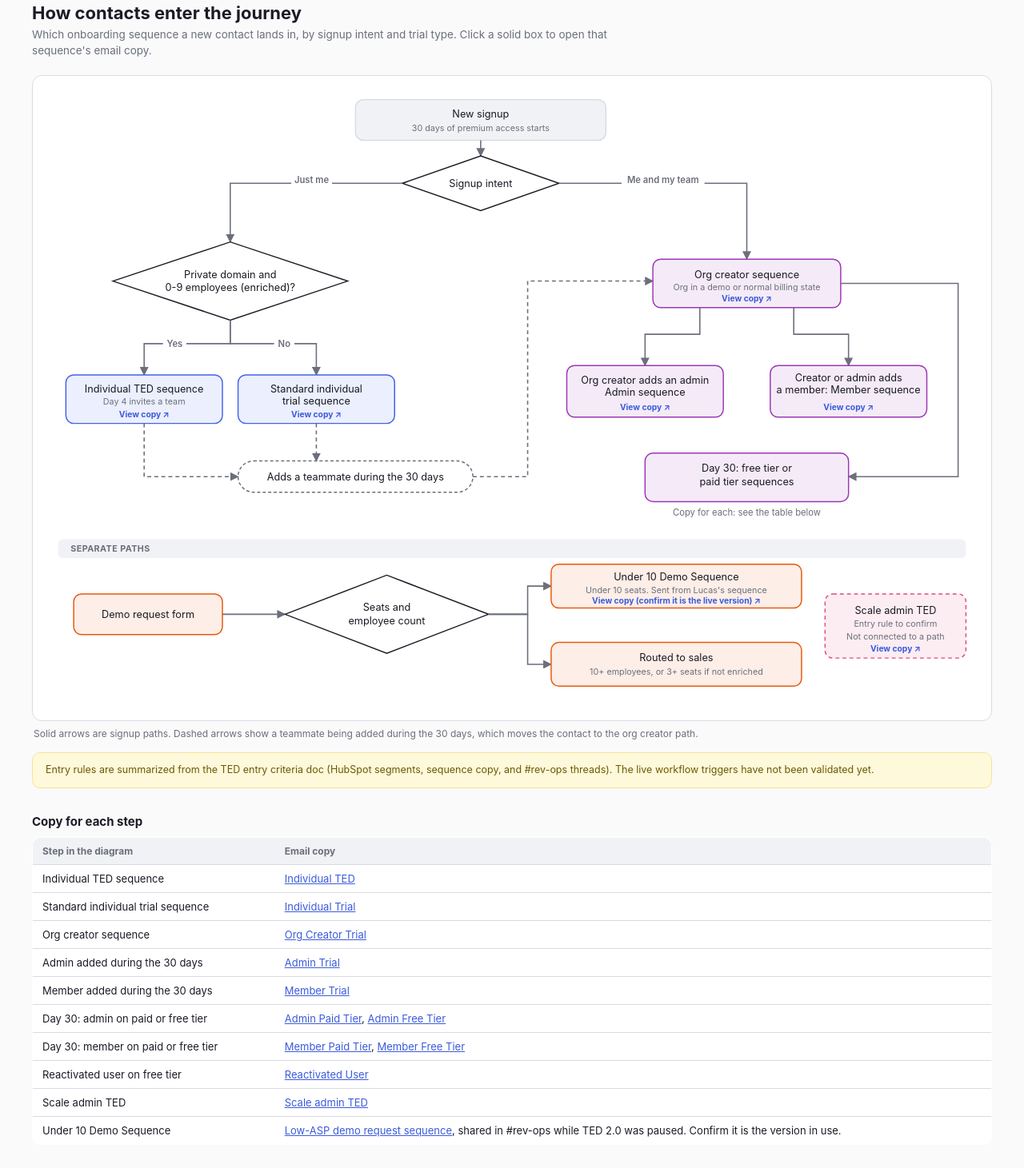
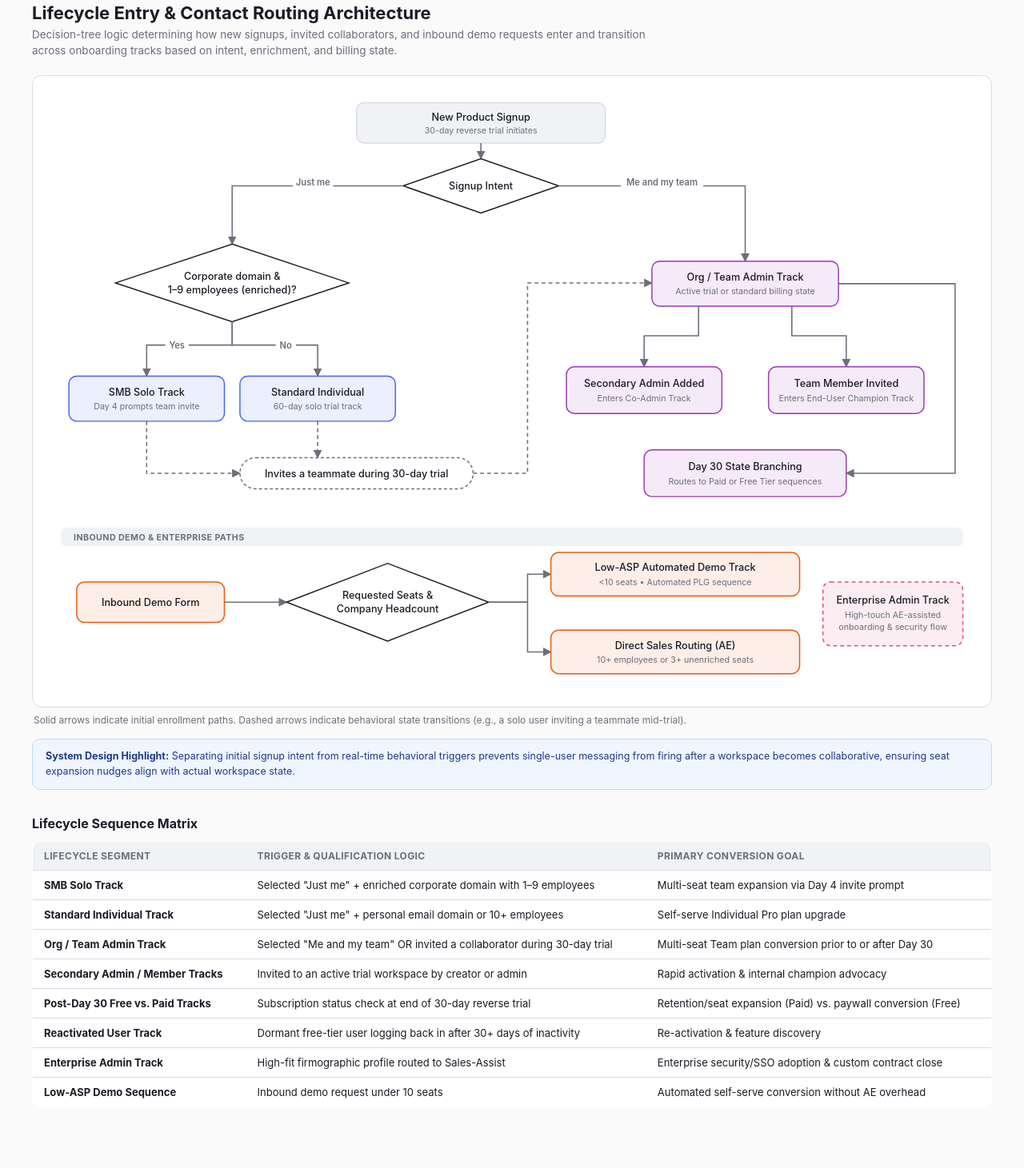
Before and after one commit to lucastaylorleung/website, a plain HTML site: page journey-routing.html in a window 1280 px wide. Shown: the part 25-1486 px from the top of the page at 80% size. Drawn offline with Linux system fonts and the light colour scheme.

Commit message:
Update journey-routing.html

```diff
--- a/journey-routing.html
+++ b/journey-routing.html
@@ -3,7 +3,7 @@
 <head>
 <meta charset="utf-8">
 <meta name="viewport" content="width=device-width, initial-scale=1">
-<title>How contacts enter the journey</title>
+<title>Lifecycle Entry &amp; Contact Routing Architecture</title>
 <style>
   :root {
     --bg: #FAFAFB; --card: #FFFFFF; --ink: #1A1B25; --muted: #6B6F7B; --border: #D9DBE3;
@@ -11,19 +11,8 @@
     --purple: #9C36B5; --purple-bg: #F5EBF8;
     --orange: #E8590C; --orange-bg: #FDEEE7;
     --pink: #E64980; --pink-bg: #FCEDF2;
-    --gray-bg: #F1F2F5; --note-bg: #FFF9DB; --note-border: #F5E39B; --note-ink: #6B5A00;
+    --gray-bg: #F1F2F5; --note-bg: #EFF6FF; --note-border: #BFDBFE; --note-ink: #1E3A8A;
     --link: #3B5BDB;
-  }
-  @media (prefers-color-scheme: dark) {
-    :root:not([data-theme="light"]) {
-      --bg: #14151C; --card: #1C1E28; --ink: #ECEDF3; --muted: #A0A4B3; --border: #3A3D4D;
-      --blue: #8DA2FF; --blue-bg: #232A4A;
-      --purple: #D08AE6; --purple-bg: #382244;
-      --orange: #FF9A66; --orange-bg: #43271A;
-      --pink: #FF8FB3; --pink-bg: #442033;
-      --gray-bg: #252836; --note-bg: #3A3414; --note-border: #6B5A00; --note-ink: #F1DE87;
-      --link: #9DB0FF;
-    }
   }
   * { box-sizing: border-box; }
   body {
@@ -32,25 +21,24 @@
   }
   .wrap { max-width: 1200px; margin: 0 auto; }
   h1 { font-size: 22px; margin: 0 0 4px; }
-  h2 { font-size: 15px; margin: 32px 0 10px; }
-  .subtitle { color: var(--muted); font-size: 13.5px; margin: 0 0 20px; max-width: 760px; line-height: 1.5; }
-  .diagram { background: var(--card); border: 1px solid var(--border); border-radius: 12px; padding: 12px; overflow-x: auto; }
+  h2 { font-size: 16px; margin: 32px 0 12px; }
+  .subtitle { color: var(--muted); font-size: 13.5px; margin: 0 0 20px; max-width: 780px; line-height: 1.5; }
+  .diagram { background: var(--card); border: 1px solid var(--border); border-radius: 12px; padding: 16px; overflow-x: auto; }
   .diagram svg { display: block; width: 100%; min-width: 880px; height: auto; font-family: inherit; }
   .callout {
     background: var(--note-bg); border: 1px solid var(--note-border); color: var(--note-ink);
     border-radius: 10px; padding: 12px 16px; font-size: 12.5px; line-height: 1.5; margin-top: 16px;
   }
   table { border-collapse: collapse; width: 100%; background: var(--card); border: 1px solid var(--border); border-radius: 10px; overflow: hidden; font-size: 13px; }
-  th, td { text-align: left; padding: 9px 12px; border-bottom: 1px solid var(--border); vertical-align: top; }
-  th { background: var(--gray-bg); font-size: 12px; color: var(--muted); }
+  th, td { text-align: left; padding: 10px 14px; border-bottom: 1px solid var(--border); vertical-align: top; }
+  th { background: var(--gray-bg); font-size: 12px; color: var(--muted); text-transform: uppercase; letter-spacing: 0.03em; }
   tr:last-child td { border-bottom: none; }
-  a { color: var(--link); }
   .hint { font-size: 12px; color: var(--muted); margin: 8px 2px 0; }
 
   /* SVG */
   .node rect, .node polygon { stroke-width: 1.5; }
-  .node text { fill: var(--ink); font-size: 13px; text-anchor: middle; }
-  .node .sub { font-size: 11px; fill: var(--muted); }
+  .node text { fill: var(--ink); font-size: 13px; text-anchor: middle; font-weight: 500; }
+  .node .sub { font-size: 11px; fill: var(--muted); font-weight: 400; }
   .node.start rect { fill: var(--gray-bg); stroke: var(--border); }
   .node.ind rect, .node.ind polygon { fill: var(--blue-bg); stroke: var(--blue); }
   .node.org rect, .node.org polygon { fill: var(--purple-bg); stroke: var(--purple); }
@@ -58,43 +46,39 @@
   .node.scale rect { fill: var(--pink-bg); stroke: var(--pink); stroke-dasharray: 5 4; }
   .node.event rect { fill: var(--card); stroke: var(--muted); stroke-dasharray: 4 3; }
   .node.decision polygon { fill: var(--card); stroke: var(--ink); }
-  a.node-link { cursor: pointer; }
-  a.node-link:hover rect { stroke-width: 2.5; }
-  a.node-link .open { font-size: 10.5px; font-weight: 700; text-anchor: middle; fill: var(--link); }
   .edge { fill: none; stroke: var(--muted); stroke-width: 1.6; }
   .edge.dash { stroke-dasharray: 5 4; }
   .elabel { font-size: 11.5px; fill: var(--muted); font-weight: 600; text-anchor: middle; }
   .elabel-bg { fill: var(--card); }
   .band { fill: var(--gray-bg); }
   .bandtext { font-size: 11px; font-weight: 700; fill: var(--muted); letter-spacing: 0.04em; }
-  #arrow path { fill: var(--muted); }
 </style>
 </head>
 <body>
 <div class="wrap">
-  <h1>How contacts enter the journey</h1>
-  <p class="subtitle">Which onboarding sequence a new contact lands in, by signup intent and trial type. Click a solid box to open that sequence's email copy.</p>
+  <h1>Lifecycle Entry &amp; Contact Routing Architecture</h1>
+  <p class="subtitle">Decision-tree logic determining how new signups, invited collaborators, and inbound demo requests enter and transition across onboarding tracks based on intent, enrichment, and billing state.</p>
 
   <div class="diagram">
-  <svg viewBox="0 0 1200 800" role="img" aria-label="Flowchart of how new signups and demo requests enter the onboarding sequences">
+  <svg viewBox="0 0 1200 780" role="img" aria-label="Flowchart of how new signups and demo requests enter the onboarding sequences">
     <defs>
       <marker id="arrow" viewBox="0 0 10 10" refX="9" refY="5" markerWidth="7" markerHeight="7" orient="auto-start-reverse">
-        <path d="M0 0 L10 5 L0 10 z" fill="currentColor" style="fill:var(--muted)"/>
+        <path d="M0 0 L10 5 L0 10 z" fill="#6B6F7B"/>
       </marker>
     </defs>
 
     <!-- Start -->
     <g class="node start">
       <rect x="400" y="18" width="320" height="52" rx="10"/>
-      <text x="560" y="41">New signup</text>
-      <text x="560" y="58" class="sub">30 days of premium access starts</text>
+      <text x="560" y="41">New Product Signup</text>
+      <text x="560" y="58" class="sub">30-day reverse trial initiates</text>
     </g>
     <path class="edge" d="M560 70 V90" marker-end="url(#arrow)"/>
 
     <!-- Signup intent -->
     <g class="node decision">
       <polygon points="460,125 560,90 660,125 560,160"/>
-      <text x="560" y="130">Signup intent</text>
+      <text x="560" y="130">Signup Intent</text>
     </g>
 
     <!-- B -> C, B -> F -->
@@ -108,8 +92,8 @@
     <!-- C decision -->
     <g class="node decision">
       <polygon points="90,250 240,200 390,250 240,300"/>
-      <text x="240" y="246">Private domain and</text>
-      <text x="240" y="263">0-9 employees (enriched)?</text>
+      <text x="240" y="246">Corporate domain &amp;</text>
+      <text x="240" y="263">1–9 employees (enriched)?</text>
     </g>
     <path class="edge" d="M240 300 V330 H130 V370" marker-end="url(#arrow)"/>
     <path class="edge" d="M240 300 V330 H350 V370" marker-end="url(#arrow)"/>
@@ -118,138 +102,157 @@
     <rect class="elabel-bg" x="296" y="321" width="26" height="18" rx="4"/>
     <text class="elabel" x="309" y="334">No</text>
 
-    <!-- D Individual TED -->
-    <a class="node-link" href="https://docs.google.com/document/d/1WG4A0nVKX_gqILvEL6NAncmmNYx5zNZVEo7qtQgW7eQ/edit?tab=t.x525rv2iqt1o" target="_blank" rel="noopener">
+    <!-- D Individual SMB -->
     <g class="node ind">
-        <rect x="30" y="370" width="200" height="62" rx="10"/>
-        <text x="130" y="392">Individual TED sequence</text>
-        <text x="130" y="408" class="sub">Day 4 invites a team</text>
-        <text x="130" y="424" class="open">View copy &#8599;</text>
+      <rect x="30" y="370" width="200" height="58" rx="10"/>
+      <text x="130" y="395">SMB Solo Track</text>
+      <text x="130" y="413" class="sub">Day 4 prompts team invite</text>
     </g>
-    </a>
+
     <!-- E Standard individual -->
-    <a class="node-link" href="https://docs.google.com/document/d/1WG4A0nVKX_gqILvEL6NAncmmNYx5zNZVEo7qtQgW7eQ/edit?tab=t.0" target="_blank" rel="noopener">
     <g class="node ind">
-        <rect x="250" y="370" width="200" height="62" rx="10"/>
-        <text x="350" y="392">Standard individual</text>
-        <text x="350" y="408">trial sequence</text>
-        <text x="350" y="424" class="open">View copy &#8599;</text>
+      <rect x="250" y="370" width="200" height="58" rx="10"/>
+      <text x="350" y="395">Standard Individual</text>
+      <text x="350" y="413" class="sub">60-day solo trial track</text>
     </g>
-    </a>
 
     <!-- Adds a teammate event -->
     <g class="node event">
-      <rect x="250" y="480" width="300" height="40" rx="20"/>
-      <text x="400" y="505">Adds a teammate during the 30 days</text>
+      <rect x="250" y="475" width="300" height="40" rx="20"/>
+      <text x="400" y="500">Invites a teammate during 30-day trial</text>
     </g>
-    <path class="edge dash" d="M130 432 V500 H250" marker-end="url(#arrow)"/>
-    <path class="edge dash" d="M350 432 V480" marker-end="url(#arrow)"/>
-    <path class="edge dash" d="M550 500 H620 V250 H780" marker-end="url(#arrow)"/>
+    <path class="edge dash" d="M130 428 V495 H250" marker-end="url(#arrow)"/>
+    <path class="edge dash" d="M350 428 V475" marker-end="url(#arrow)"/>
+    <path class="edge dash" d="M550 495 H620 V250 H780" marker-end="url(#arrow)"/>
 
     <!-- F Org creator -->
-    <a class="node-link" href="https://docs.google.com/document/d/1WG4A0nVKX_gqILvEL6NAncmmNYx5zNZVEo7qtQgW7eQ/edit?tab=t.9amy81rc4fwk" target="_blank" rel="noopener">
     <g class="node org">
-        <rect x="780" y="222" width="240" height="62" rx="10"/>
-        <text x="900" y="246">Org creator sequence</text>
-        <text x="900" y="262" class="sub">Org in a demo or normal billing state</text>
-        <text x="900" y="276" class="open">View copy &#8599;</text>
+      <rect x="780" y="222" width="240" height="58" rx="10"/>
+      <text x="900" y="247">Org / Team Admin Track</text>
+      <text x="900" y="265" class="sub">Active trial or standard billing state</text>
     </g>
-    </a>
 
     <!-- F -> G, H, I -->
-    <path class="edge" d="M840 284 V318 H770 V358" marker-end="url(#arrow)"/>
-    <path class="edge" d="M960 284 V318 H1030 V358" marker-end="url(#arrow)"/>
-    <path class="edge" d="M1020 253 H1170 V500 H1030" marker-end="url(#arrow)"/>
+    <path class="edge" d="M840 280 V318 H770 V358" marker-end="url(#arrow)"/>
+    <path class="edge" d="M960 280 V318 H1030 V358" marker-end="url(#arrow)"/>
+    <path class="edge" d="M1020 251 H1170 V495 H1030" marker-end="url(#arrow)"/>
 
     <!-- G Admin -->
-    <a class="node-link" href="https://docs.google.com/document/d/1WG4A0nVKX_gqILvEL6NAncmmNYx5zNZVEo7qtQgW7eQ/edit?tab=t.7xx6a2mkp1my" target="_blank" rel="noopener">
     <g class="node org">
-        <rect x="670" y="358" width="200" height="66" rx="10"/>
-        <text x="770" y="381">Org creator adds an admin</text>
-        <text x="770" y="397">Admin sequence</text>
-        <text x="770" y="415" class="open">View copy &#8599;</text>
+      <rect x="670" y="358" width="200" height="60" rx="10"/>
+      <text x="770" y="384">Secondary Admin Added</text>
+      <text x="770" y="402" class="sub">Enters Co-Admin Track</text>
     </g>
-    </a>
+
     <!-- H Member -->
-    <a class="node-link" href="https://docs.google.com/document/d/1WG4A0nVKX_gqILvEL6NAncmmNYx5zNZVEo7qtQgW7eQ/edit?tab=t.nh7e869hqctg" target="_blank" rel="noopener">
     <g class="node org">
-        <rect x="930" y="358" width="200" height="66" rx="10"/>
-        <text x="1030" y="378">Creator or admin adds</text>
-        <text x="1030" y="394">a member: Member sequence</text>
-        <text x="1030" y="415" class="open">View copy &#8599;</text>
+      <rect x="930" y="358" width="200" height="60" rx="10"/>
+      <text x="1030" y="384">Team Member Invited</text>
+      <text x="1030" y="402" class="sub">Enters End-User Champion Track</text>
     </g>
-    </a>
+
     <!-- I Day 30 -->
     <g class="node org">
-      <rect x="770" y="470" width="260" height="62" rx="10"/>
-      <text x="900" y="494">Day 30: free tier or</text>
-      <text x="900" y="511">paid tier sequences</text>
+      <rect x="770" y="465" width="260" height="60" rx="10"/>
+      <text x="900" y="491">Day 30 State Branching</text>
+      <text x="900" y="509" class="sub">Routes to Paid or Free Tier sequences</text>
     </g>
-    <text x="900" y="550" style="font-size:11.5px; text-anchor:middle; fill:var(--muted)">Copy for each: see the table below</text>
 
     <!-- Divider -->
-    <rect class="band" x="20" y="580" width="1160" height="24" rx="6"/>
-    <text class="bandtext" x="36" y="596">SEPARATE PATHS</text>
+    <rect class="band" x="20" y="565" width="1160" height="24" rx="6"/>
+    <text class="bandtext" x="36" y="581">INBOUND DEMO &amp; ENTERPRISE PATHS</text>
 
     <!-- Demo request -->
     <g class="node demo">
-      <rect x="40" y="650" width="190" height="52" rx="10"/>
-      <text x="135" y="681">Demo request form</text>
+      <rect x="40" y="635" width="190" height="52" rx="10"/>
+      <text x="135" y="666">Inbound Demo Form</text>
     </g>
-    <path class="edge" d="M230 676 H310" marker-end="url(#arrow)"/>
+    <path class="edge" d="M230 661 H310" marker-end="url(#arrow)"/>
     <g class="node decision">
-      <polygon points="310,676 440,626 570,676 440,726"/>
-      <text x="440" y="672">Seats and</text>
-      <text x="440" y="689">employee count</text>
+      <polygon points="310,661 440,611 570,661 440,711"/>
+      <text x="440" y="657">Requested Seats &amp;</text>
+      <text x="440" y="674">Company Headcount</text>
     </g>
-    <path class="edge" d="M570 676 H620 V640 H650" marker-end="url(#arrow)"/>
-    <path class="edge" d="M570 676 H620 V740 H650" marker-end="url(#arrow)"/>
-    <a class="node-link" href="https://docs.google.com/document/d/11yB2jHfaEMyl7Z30u5cjXZ2K5Wxk21tOS_X-GzaGSYQ/edit?tab=t.0" target="_blank" rel="noopener">
+    <path class="edge" d="M570 661 H620 V625 H650" marker-end="url(#arrow)"/>
+    <path class="edge" d="M570 661 H620 V725 H650" marker-end="url(#arrow)"/>
+
     <g class="node demo">
-        <rect x="650" y="612" width="320" height="56" rx="10"/>
-        <text x="810" y="633">Under 10 Demo Sequence</text>
-        <text x="810" y="649" class="sub">Under 10 seats. Sent from Lucas's sequence</text>
-        <text x="810" y="662" class="open">View copy (confirm it is the live version) &#8599;</text>
+      <rect x="650" y="597" width="320" height="56" rx="10"/>
+      <text x="810" y="621">Low-ASP Automated Demo Track</text>
+      <text x="810" y="639" class="sub">&lt;10 seats • Automated PLG sequence</text>
     </g>
-    </a>
+
     <g class="node demo">
-      <rect x="650" y="712" width="320" height="56" rx="10"/>
-      <text x="810" y="736">Routed to sales</text>
-      <text x="810" y="753" class="sub">10+ employees, or 3+ seats if not enriched</text>
+      <rect x="650" y="697" width="320" height="56" rx="10"/>
+      <text x="810" y="721">Direct Sales Routing (AE)</text>
+      <text x="810" y="739" class="sub">10+ employees or 3+ unenriched seats</text>
     </g>
 
     <!-- Scale admin -->
-    <a class="node-link" href="https://docs.google.com/document/d/1WG4A0nVKX_gqILvEL6NAncmmNYx5zNZVEo7qtQgW7eQ/edit?tab=t.o7wevgclsd2h" target="_blank" rel="noopener">
     <g class="node scale">
-        <rect x="1000" y="650" width="180" height="82" rx="10"/>
-        <text x="1090" y="676">Scale admin TED</text>
-        <text x="1090" y="692" class="sub">Entry rule to confirm</text>
-        <text x="1090" y="708" class="sub">Not connected to a path</text>
-        <text x="1090" y="724" class="open">View copy &#8599;</text>
+      <rect x="1000" y="635" width="180" height="82" rx="10"/>
+      <text x="1090" y="663">Enterprise Admin Track</text>
+      <text x="1090" y="681" class="sub">High-touch AE-assisted</text>
+      <text x="1090" y="697" class="sub">onboarding &amp; security flow</text>
     </g>
-    </a>
   </svg>
   </div>
-  <p class="hint">Solid arrows are signup paths. Dashed arrows show a teammate being added during the 30 days, which moves the contact to the org creator path.</p>
+  <p class="hint">Solid arrows indicate initial enrollment paths. Dashed arrows indicate behavioral state transitions (e.g., a solo user inviting a teammate mid-trial).</p>
 
   <div class="callout">
-    Entry rules are summarized from the TED entry criteria doc (HubSpot segments, sequence copy, and #rev-ops threads). The live workflow triggers have not been validated yet.
+    <b>System Design Highlight:</b> Separating initial signup intent from real-time behavioral triggers prevents single-user messaging from firing after a workspace becomes collaborative, ensuring seat expansion nudges align with actual workspace state.
   </div>
 
-  <h2>Copy for each step</h2>
+  <h2>Lifecycle Sequence Matrix</h2>
   <table>
-    <thead><tr><th>Step in the diagram</th><th>Email copy</th></tr></thead>
+    <thead>
+      <tr>
+        <th>Lifecycle Segment</th>
+        <th>Trigger &amp; Qualification Logic</th>
+        <th>Primary Conversion Goal</th>
+      </tr>
+    </thead>
     <tbody>
-      <tr><td>Individual TED sequence</td><td><a target="_blank" rel="noopener" href="https://docs.google.com/document/d/1WG4A0nVKX_gqILvEL6NAncmmNYx5zNZVEo7qtQgW7eQ/edit?tab=t.x525rv2iqt1o">Individual TED</a></td></tr>
-      <tr><td>Standard individual trial sequence</td><td><a target="_blank" rel="noopener" href="https://docs.google.com/document/d/1WG4A0nVKX_gqILvEL6NAncmmNYx5zNZVEo7qtQgW7eQ/edit?tab=t.0">Individual Trial</a></td></tr>
-      <tr><td>Org creator sequence</td><td><a target="_blank" rel="noopener" href="https://docs.google.com/document/d/1WG4A0nVKX_gqILvEL6NAncmmNYx5zNZVEo7qtQgW7eQ/edit?tab=t.9amy81rc4fwk">Org Creator Trial</a></td></tr>
-      <tr><td>Admin added during the 30 days</td><td><a target="_blank" rel="noopener" href="https://docs.google.com/document/d/1WG4A0nVKX_gqILvEL6NAncmmNYx5zNZVEo7qtQgW7eQ/edit?tab=t.7xx6a2mkp1my">Admin Trial</a></td></tr>
-      <tr><td>Member added during the 30 days</td><td><a target="_blank" rel="noopener" href="https://docs.google.com/document/d/1WG4A0nVKX_gqILvEL6NAncmmNYx5zNZVEo7qtQgW7eQ/edit?tab=t.nh7e869hqctg">Member Trial</a></td></tr>
-      <tr><td>Day 30: admin on paid or free tier</td><td><a target="_blank" rel="noopener" href="https://docs.google.com/document/d/1WG4A0nVKX_gqILvEL6NAncmmNYx5zNZVEo7qtQgW7eQ/edit?tab=t.iqyp1jw8pken">Admin Paid Tier</a>, <a target="_blank" rel="noopener" href="https://docs.google.com/document/d/1WG4A0nVKX_gqILvEL6NAncmmNYx5zNZVEo7qtQgW7eQ/edit?tab=t.tb03214uhi6s">Admin Free Tier</a></td></tr>
-      <tr><td>Day 30: member on paid or free tier</td><td><a target="_blank" rel="noopener" href="https://docs.google.com/document/d/1WG4A0nVKX_gqILvEL6NAncmmNYx5zNZVEo7qtQgW7eQ/edit?tab=t.dh7djwl89luq">Member Paid Tier</a>, <a target="_blank" rel="noopener" href="https://docs.google.com/document/d/1WG4A0nVKX_gqILvEL6NAncmmNYx5zNZVEo7qtQgW7eQ/edit?tab=t.du4adm6cooko">Member Free Tier</a></td></tr>
-      <tr><td>Reactivated user on free tier</td><td><a target="_blank" rel="noopener" href="https://docs.google.com/document/d/1WG4A0nVKX_gqILvEL6NAncmmNYx5zNZVEo7qtQgW7eQ/edit?tab=t.ptnzojh5en7g">Reactivated User</a></td></tr>
-      <tr><td>Scale admin TED</td><td><a target="_blank" rel="noopener" href="https://docs.google.com/document/d/1WG4A0nVKX_gqILvEL6NAncmmNYx5zNZVEo7qtQgW7eQ/edit?tab=t.o7wevgclsd2h">Scale admin TED</a></td></tr>
-      <tr><td>Under 10 Demo Sequence</td><td><a target="_blank" rel="noopener" href="https://docs.google.com/document/d/11yB2jHfaEMyl7Z30u5cjXZ2K5Wxk21tOS_X-GzaGSYQ/edit?tab=t.0">Low-ASP demo request sequence</a>, shared in #rev-ops while TED 2.0 was paused. Confirm it is the version in use.</td></tr>
+      <tr>
+        <td><strong>SMB Solo Track</strong></td>
+        <td>Selected "Just me" + enriched corporate domain with 1–9 employees</td>
+        <td>Multi-seat team expansion via Day 4 invite prompt</td>
+      </tr>
+      <tr>
+        <td><strong>Standard Individual Track</strong></td>
+        <td>Selected "Just me" + personal email domain or 10+ employees</td>
+        <td>Self-serve Individual Pro plan upgrade</td>
+      </tr>
+      <tr>
+        <td><strong>Org / Team Admin Track</strong></td>
+        <td>Selected "Me and my team" OR invited a collaborator during 30-day trial</td>
+        <td>Multi-seat Team plan conversion prior to or after Day 30</td>
+      </tr>
+      <tr>
+        <td><strong>Secondary Admin / Member Tracks</strong></td>
+        <td>Invited to an active trial workspace by creator or admin</td>
+        <td>Rapid activation &amp; internal champion advocacy</td>
+      </tr>
+      <tr>
+        <td><strong>Post-Day 30 Free vs. Paid Tracks</strong></td>
+        <td>Subscription status check at end of 30-day reverse trial</td>
+        <td>Retention/seat expansion (Paid) vs. paywall conversion (Free)</td>
+      </tr>
+      <tr>
+        <td><strong>Reactivated User Track</strong></td>
+        <td>Dormant free-tier user logging back in after 30+ days of inactivity</td>
+        <td>Re-activation &amp; feature discovery</td>
+      </tr>
+      <tr>
+        <td><strong>Enterprise Admin Track</strong></td>
+        <td>High-fit firmographic profile routed to Sales-Assist</td>
+        <td>Enterprise security/SSO adoption &amp; custom contract close</td>
+      </tr>
+      <tr>
+        <td><strong>Low-ASP Demo Sequence</strong></td>
+        <td>Inbound demo request under 10 seats</td>
+        <td>Automated self-serve conversion without AE overhead</td>
+      </tr>
     </tbody>
   </table>
 </div>
```
Lines whose indentation alone changed are shown as unchanged.
